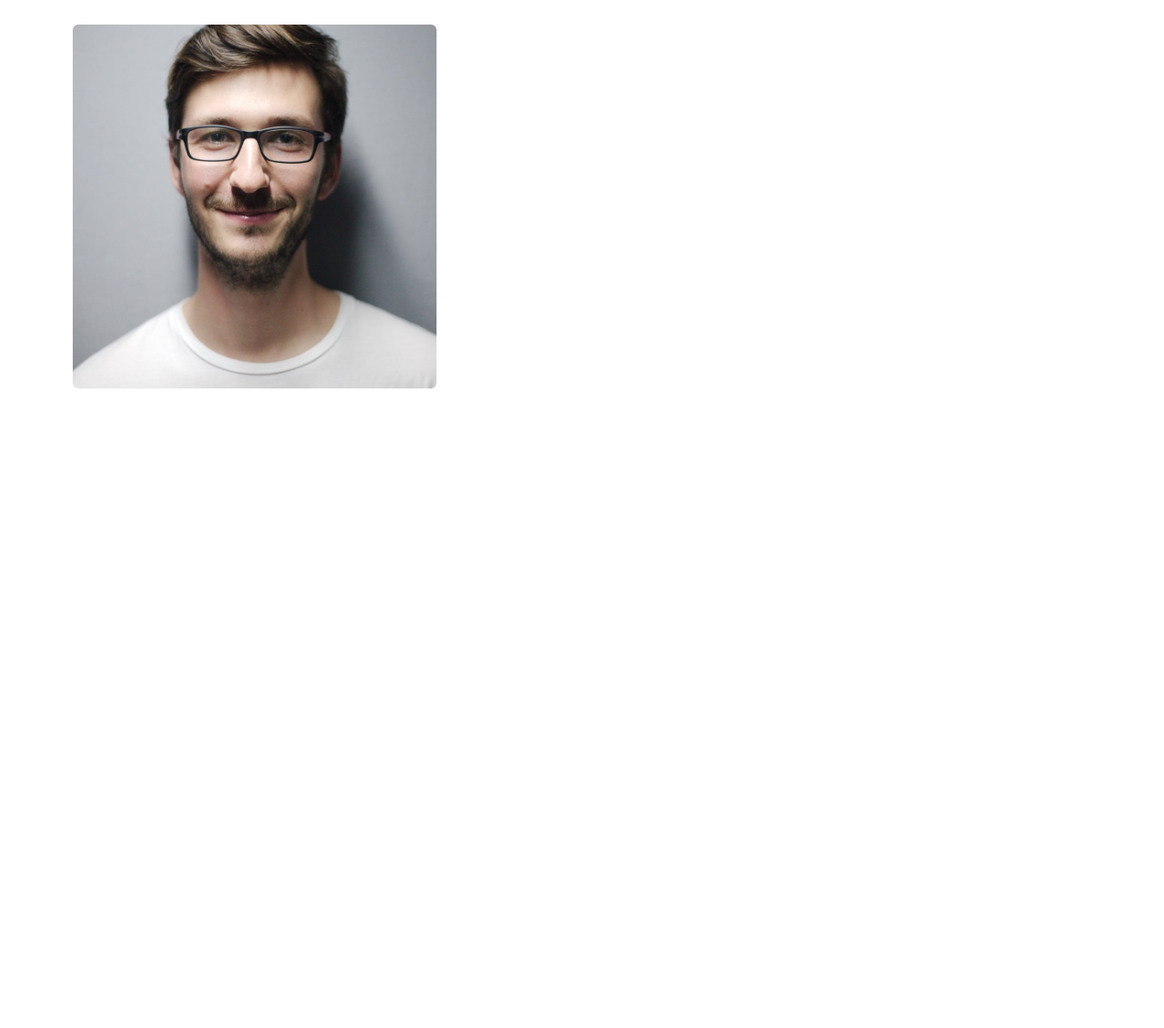
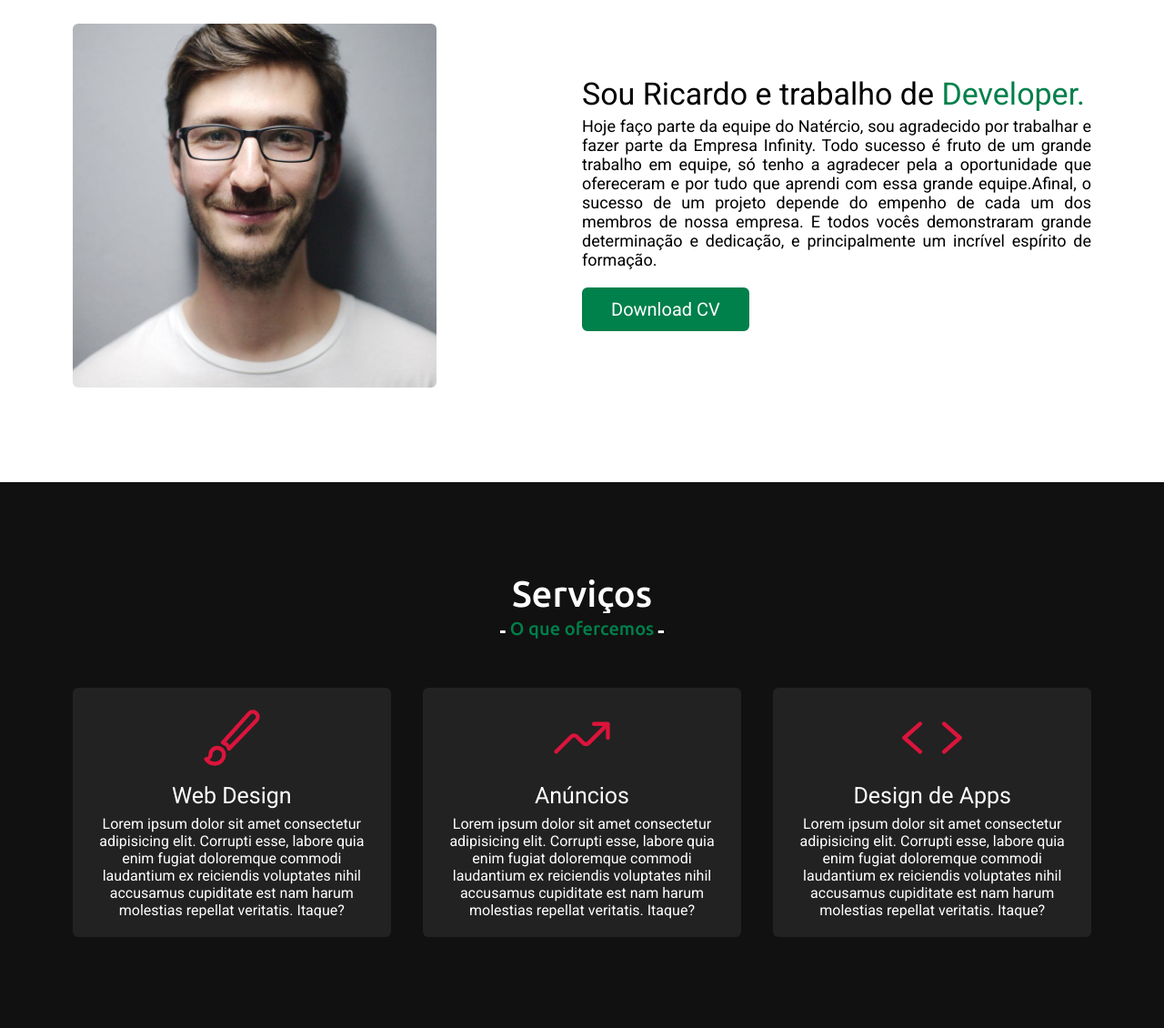
Before and after one commit to NatercioCarvalho/Portifolio, a plain HTML site: page index.html in a window 1280 px wide. Shown: the part 1000-2130 px from the top of the page at 91% size. Before the commit the page ends 1567 px from the top, so only its background shows below. Drawn offline with nearby package versions, Linux system fonts and the light colour scheme.

Commit message:
Main em execução, "Sobre e Serviços" finalizados. Media Query em andamento.

```diff
--- a/css/style.css
+++ b/css/style.css
@@ -130,15 +130,12 @@ span{
     cursor: pointer;
     display: none;
 }
-/* sessão sobre*/
+/* todos os codigos similares*/
 section{
     padding: 100px 0;
 }
-.about{
-    font-family: 'Roboto' sans-serif;
-}
-.about .title{
-    font-family: 'Ubuntu' sans-serif;
+section .title{
+    font-family: 'Ubuntu', sans-serif;
     text-align: center;
     font-size: 40px;
     font-weight: 500;
@@ -146,7 +143,7 @@ section{
     padding-bottom: 20px;
     position: relative;
 }
-.about .title::before{
+section .title::before{
     content: "";
     position: absolute;
     bottom: 0;
@@ -156,7 +153,7 @@ section{
     background: #111;
     transform: translateX(-50%);
 }
-.about .title::after{
+section .title::after{
     content: "Quem sou eu";
     position: absolute;
     bottom: -12px;
@@ -167,17 +164,129 @@ section{
     padding: 5px;
     transform: translateX(-50%);
 }
+/* sessão sobre*/
+
+.about, .services{
+    font-family: 'Roboto', sans-serif;
+}
+.about .about-content, .services .serv-content{
+    display: flex;
+    flex-wrap: wrap;
+    align-items: center;
+    justify-content: space-between;
+}
+/* Sobre */
+
+
+.about .title::after{
+    content: "Quem sou eu";
+}
+.about .about-content .left{
+    width: 45%;
+}
+.about .about-content .right{
+    width: 55%;
+}
+.about .about-content .right .text  {
+    font-size: 34px;
+    font-weight: 500;
+    margin-bottom: 10px;
+}
+.about .about-content .right .text span{
+    color: #00804b;
+}
+.about .about-content .right p{
+    text-align: justify;
+    font-size: 18px;
+    padding-top: 5px;
+
+
+}
+.about .about-content .right a{
+    display: inline-block;
+    background: #00804b;
+    color: #fff;
+    font-size: 20px;
+    font-weight: 500;
+    padding: 10px 30px;
+    margin-top: 20px;
+    border-radius: 6px;
+    border: 2px solid #00804b;
+    transition: all 0.3s ease;
+
+}
+.about .about-content .right a:hover{
+    color: #00804b;
+    background: none;
+
+}
 .about .about-content .left img{
     width: 400px;
     height: 400px;
     object-fit: cover;
     border-radius: 6px;
 }
+/* sessão serviços*/
+.services{
+    background: #111;
+    color: #fff;
+}
+.services .title::before{
+    background: #fff;
+}
+.services .title::after{
+    background: #111;
+    content: "O que ofercemos";
+
+}
+.services .serv-content .card{
+    width: calc(33% - 20px);
+    background: #222;
+    text-align: center;
+    border-radius: 6px;
+    padding: 20px 25px;
+    cursor: pointer;
+    transition: all 0.3s ease;
+}
+
+/*para deixar o desenhos dos icones grandes no serviços*/
+.services .serv-content .card:hover{
+    background-color: rgba(114, 9, 30, 0.563);
+}
+.services .serv-content .card .box{
+    transition: all 0.3s ease;
+}
+.services .serv-content .card:hover .box{
+    transform: scale(1.05);
+}
+/*cores dos icones serviços*/
+.services .serv-content .card ion-icon{
+    font-size: 70px;
+    color: crimson;
+}
+.services .serv-content .card:hover ion-icon{
+color: #00804b;
+}
+.services .serv-content .card .text{
+    font-size: 25px;
+    font-weight: 500;
+    margin: 10px 0 7px 0;
+}
+/* Responsivo do Ricardo*/
+.about .about-content .column{
+    width: 50%;
+}
+@media (max-width: 1300px){
+    .navbar .max-width{
+        margin-left: 0;
+    }
+}
 
 /* Responsivo*/
 @media (max-width: 1104px){
-    .navbar .max-width{
-        margin-left: 0;
+    .about .about-content .left img{
+        width: 350px;
+        height: 350px;
     }
 }
 @media (max-width: 991px){
@@ -187,6 +296,7 @@ section{
 }
 @media (max-width: 947px){
     .max-width{
+        max-width: 800px;
         padding: 0 50px;
     }
     .menu-btn{
@@ -231,6 +341,21 @@ section{
         font-size: 23px;
         padding: 10px 30px;
     }
+    .about .about-content .column{
+        width: 50%;
+    }
+    .about .about-content .left{
+        display: flex;
+        justify-content: center;
+        margin: 0 auto 60px;
+    }
+    .about .about-content .right{
+        flex: 100%;
+    }
+    .services .serv-content .card{
+        width: calc(50% - 10px);
+        margin-bottom: 20px;
+    }
 }
 @media (max-width: 690px){
     .home .home-content .text-2{
@@ -245,6 +370,9 @@ section{
         font-size: 20px;
 
     }
+    .services .serv-content .card{
+        width: 100%;
+    }
 
 }
 @media (max-width: 500px){
--- a/index.html
+++ b/index.html
@@ -54,6 +54,17 @@
             <div class="about-content">
                 <div class="column left">
                     <img src="src/imagens/profile-1.jpeg" alt="">
+
+
+                    </div>
+                    <div class="column right">
+                        <div class="text">Sou Ricardo e trabalho de <span> Developer.</span>
+                            <p>
+                                Hoje faço parte da equipe do Natércio, sou agradecido por trabalhar e fazer parte da Empresa Infinity. Todo sucesso é fruto de um grande trabalho em equipe, só tenho a agradecer pela a oportunidade que ofereceram e por tudo que aprendi com essa grande equipe.Afinal, o sucesso de um projeto depende do empenho de cada um dos membros de nossa empresa. E todos vocês demonstraram grande determinação e dedicação, e principalmente um incrível espírito de formação.
+                            </p>
+                            <a href="#">Download CV</a>
+
+                        </div>
                 </div>
 
             </div>
@@ -61,8 +72,43 @@
         </div>
 
     </section>
-    <br>
-    <br>
+    <!--sessão serviços-->
+    <section class="services" id="services">
+        <div class="max-width">
+            <h2 class="title">Serviços</h2>
+            <div class="serv-content">
+                <div class="card">
+                    <div class="box">
+                        <ion-icon name="brush-outline"></ion-icon>
+                        <div class="text">Web Design</div>
+                        <p>Lorem ipsum dolor sit amet consectetur adipisicing elit. Corrupti esse, labore quia enim fugiat doloremque commodi laudantium ex reiciendis voluptates nihil accusamus cupiditate est nam harum molestias repellat veritatis. Itaque?</p>
+                    </div>
+
+                </div>
+                <div class="card">
+                    <div class="box">
+                        <ion-icon name="trending-up-outline"></ion-icon>
+                        <div class="text">Anúncios</div>
+                        <p>Lorem ipsum dolor sit amet consectetur adipisicing elit. Corrupti esse, labore quia enim fugiat doloremque commodi laudantium ex reiciendis voluptates nihil accusamus cupiditate est nam harum molestias repellat veritatis. Itaque?</p>
+                    </div>
+
+                </div>
+                <div class="card">
+                    <div class="box">
+                        <ion-icon name="code-outline"></ion-icon>
+                        <div class="text">Design de Apps</div>
+                        <p>Lorem ipsum dolor sit amet consectetur adipisicing elit. Corrupti esse, labore quia enim fugiat doloremque commodi laudantium ex reiciendis voluptates nihil accusamus cupiditate est nam harum molestias repellat veritatis. Itaque?</p>
+                    </div>
+
+                </div>
+
+            </div>
+
+        </div>
+
+    </section>
+
+
     <script type="module" src="https://unpkg.com/ionicons@5.5.2/dist/ionicons/ionicons.esm.js"></script>
     <script nomodule src="https://unpkg.com/ionicons@5.5.2/dist/ionicons/ionicons.js"></script>
     <script src="https://code.jquery.com/jquery-3.6.0.min.js"></script>
```
Also changed, not shown: 1 other file.
